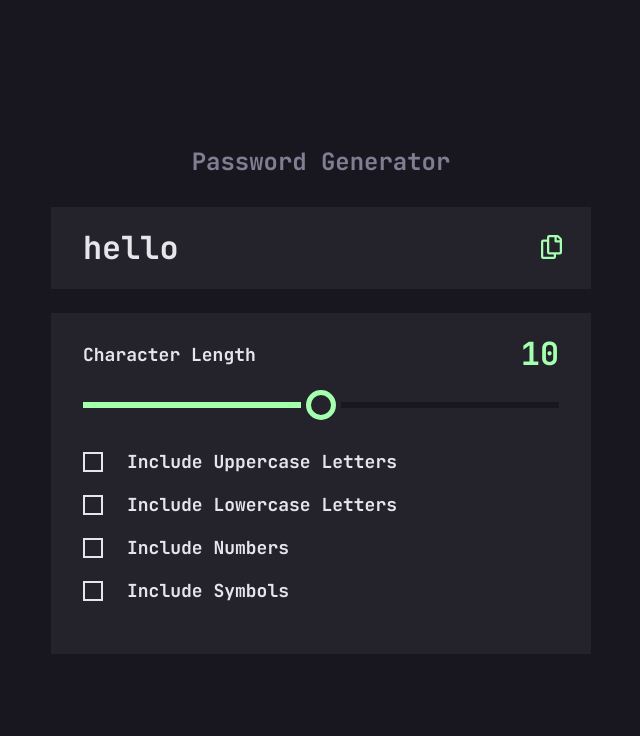
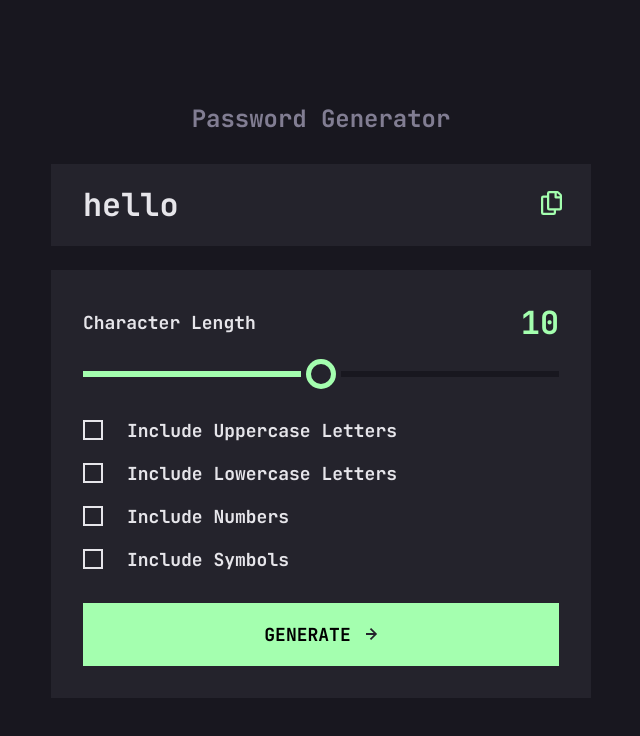
Before and after one commit to towkir/password-generator, a React (Vite) app: page / in a window 1280 px wide. Shown: the top 736 px of the page, without its empty margins (319-959 px from the left). Built offline with nearby package versions, Linux system fonts and the light colour scheme.

Commit message:
added the big generate button

```diff
--- a/src/components/PasswordGenerator/index.css
+++ b/src/components/PasswordGenerator/index.css
@@ -1,6 +1,6 @@
 .password-generator {
   background-color: var(--dark-grey);
-  padding: 20px 32px;
+  padding: 32px;
 }
 
 .password-generator .character-length {
@@ -110,3 +110,21 @@
   background-repeat: no-repeat;
   background-position: center;
 }
+
+.big-button {
+  background-color: var(--neon-green);
+  border: 0;
+  width: 100%;
+  font-family: inherit;
+  text-transform: uppercase;
+  font-size: inherit;
+  padding: 20px;
+  display: flex;
+  align-items: center;
+  justify-content: center;
+  cursor: pointer;
+}
+
+.big-button img.icon {
+  margin-left: 15px;
+}
--- a/src/components/PasswordGenerator/index.jsx
+++ b/src/components/PasswordGenerator/index.jsx
@@ -49,6 +49,9 @@ function PasswordGenerator() {
           </label>
         )}
       </div>
+      <button type="button" className="big-button">
+        Generate <img src="src/assets/icons/icon-arrow-right.svg" className="icon" />
+      </button>
     </div>
   )
 }
```
Also changed, not shown: src/assets/icons/icon-arrow-right.svg (added).
